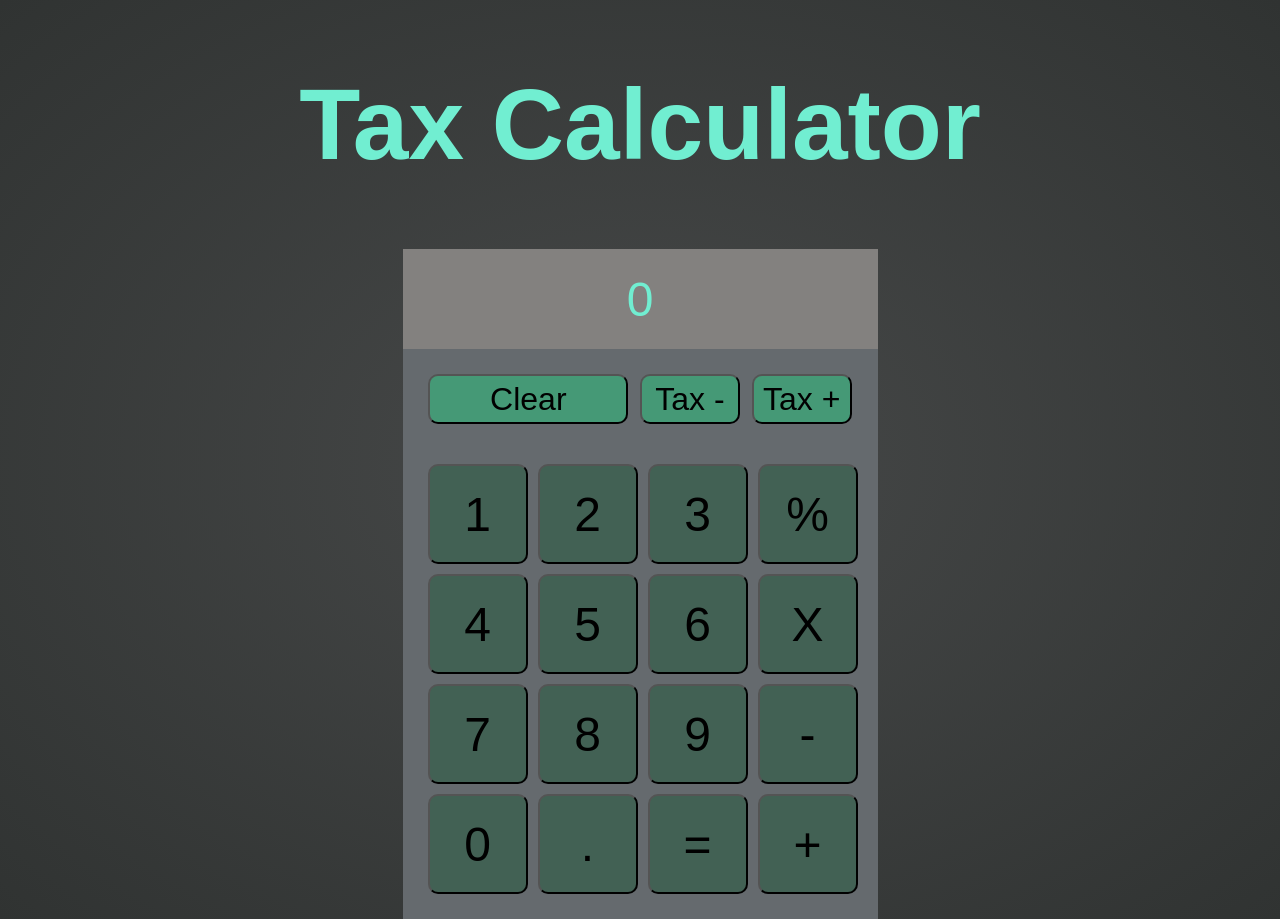
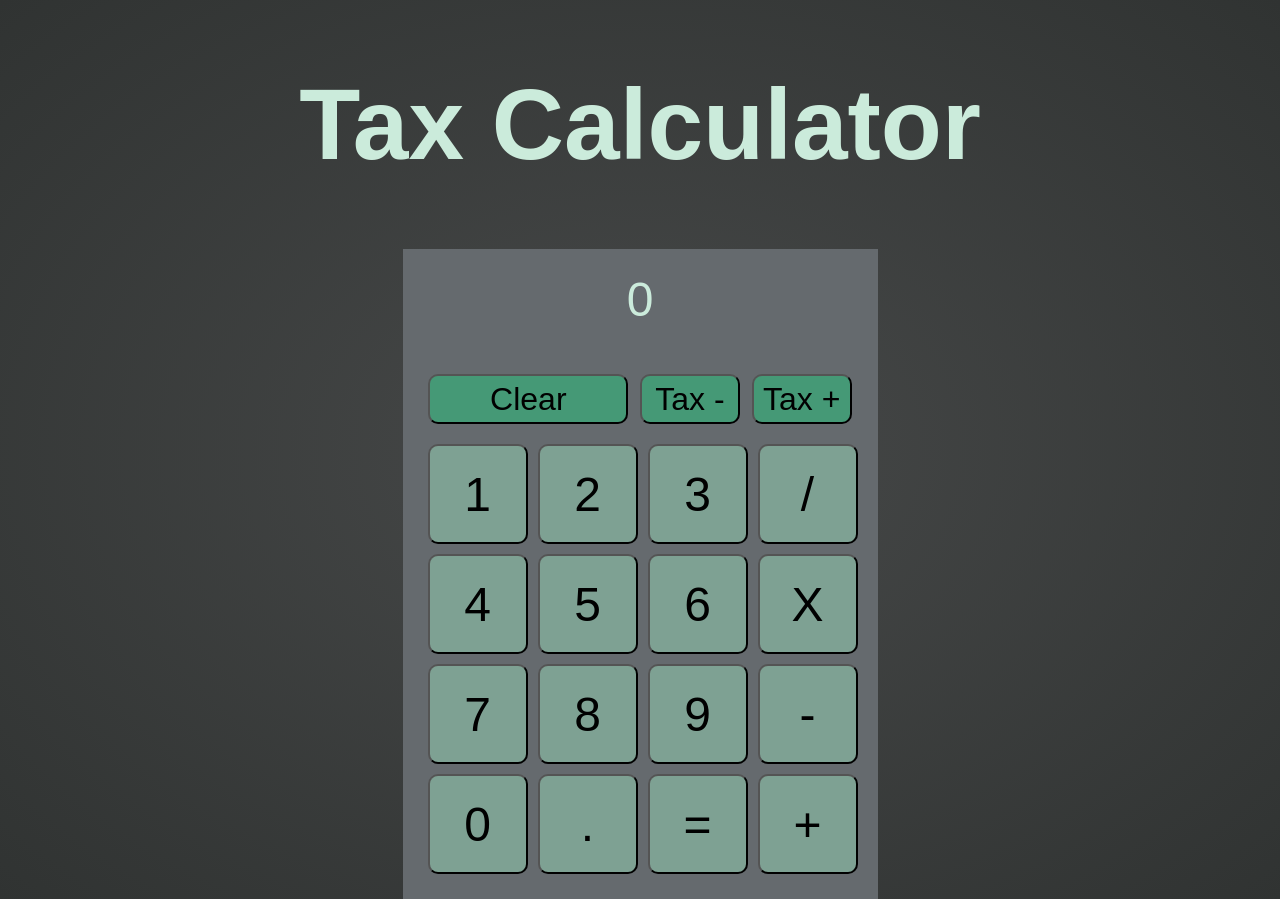
Before and after one commit to JWillett05/react-tax-calculator, a React (Create React App) app: page / in a window 1280 px wide. Built offline with nearby package versions, Linux system fonts and the light colour scheme.

Commit message:
Decinmals and calculations working

```diff
--- a/src/App.jsx
+++ b/src/App.jsx
@@ -18,7 +18,12 @@ function App() {
             });
         } else if (value === '=') {
             try {
-                const result = eval(calc.num.replace('X', '*').replace('%', '/'));
+                const expression = calc.num.replace('X', '*').replace('%', '/');
+                console.log("Expression to evaluate:", expression);
+
+                const result = eval(expression);
+                console.log("Evaluation result:", result);
+
                 setCalc({
                     ...calc,
                     res: result.toString(),
@@ -44,19 +49,24 @@ function App() {
                 ...calc,
                 num: calc.num + operator
             });
+        } else if (value === '.') {
+            if (!calc.num.includes('.')) {
+                setCalc({
+                    ...calc,
+                    num: calc.num + value
+                });
+            }
         }
 
-        console.log(value);
+        console.log("Current state:", calc);
     }
 
     return (
-        <div>
+        <>
             <Header />
             <Result value={calc.num ? calc.num : calc.res} />
-            <div>
-                <CalcButtons onClick={handleClick} />
-            </div>
-        </div>
+            <CalcButtons onClick={handleClick} />
+        </>
     );
 }
 
--- a/src/CalcButtons.jsx
+++ b/src/CalcButtons.jsx
@@ -19,7 +19,7 @@ export default function CalcButtons({ onClick }) {
                 <button onClick={() => handleClick('1')} id="button-char">1</button>
                 <button onClick={() => handleClick('2')} id="button-char">2</button>
                 <button onClick={() => handleClick('3')} id="button-char">3</button>
-                <button onClick={() => handleClick('%')} id="button-char">%</button>
+                <button onClick={() => handleClick('%')} id="button-char">/</button>
                 <button onClick={() => handleClick('4')} id="button-char">4</button>
                 <button onClick={() => handleClick('5')} id="button-char">5</button>
                 <button onClick={() => handleClick('6')} id="button-char">6</button>
--- a/src/index.css
+++ b/src/index.css
@@ -4,7 +4,7 @@ body {
   -webkit-font-smoothing: antialiased;
   -moz-osx-font-smoothing: grayscale;
   background: radial-gradient(#474949, #303332);
-  color: #71eed1;
+  color: #cbebdb;
   min-height: 100vh;
 }
 
@@ -27,8 +27,8 @@ body {
 
 #result-number{
   margin: auto;
-  background-color: rgb(131, 129, 127);
   height: 100px;
+  background-color: rgb(101, 106, 110);
   width: 100%;
   max-width: 475px;
   text-align: center;
@@ -40,7 +40,7 @@ body {
 
 
 #button-char{
-  background-color: #426154;
+  background-color: #7ea193;
   width: 100px;
   height: 100px;
   margin: auto;
@@ -51,12 +51,14 @@ body {
 
 }
 
+
 .buttons{
   display: grid;
   grid-template-columns: repeat(4, 1fr);
   padding: 25px;
   gap: 10px;
 }
+
 
 #tax{
   display: grid;
@@ -71,6 +73,7 @@ body {
 
 }
 
+
 .C{
   background-color: #459976;
   width: 200px;
@@ -82,6 +85,7 @@ body {
   font-size: 2rem;
 }
 
+
 .top-buttons{
   background-color: rgb(101, 106, 110);
   display: flex;
@@ -91,7 +95,6 @@ body {
   align-content: center;
   font-size: 2rem;
   gap: 10px;
-  margin-bottom: -10px;
+  margin-bottom: -30px;
   padding: 25px;
-
 }
```
